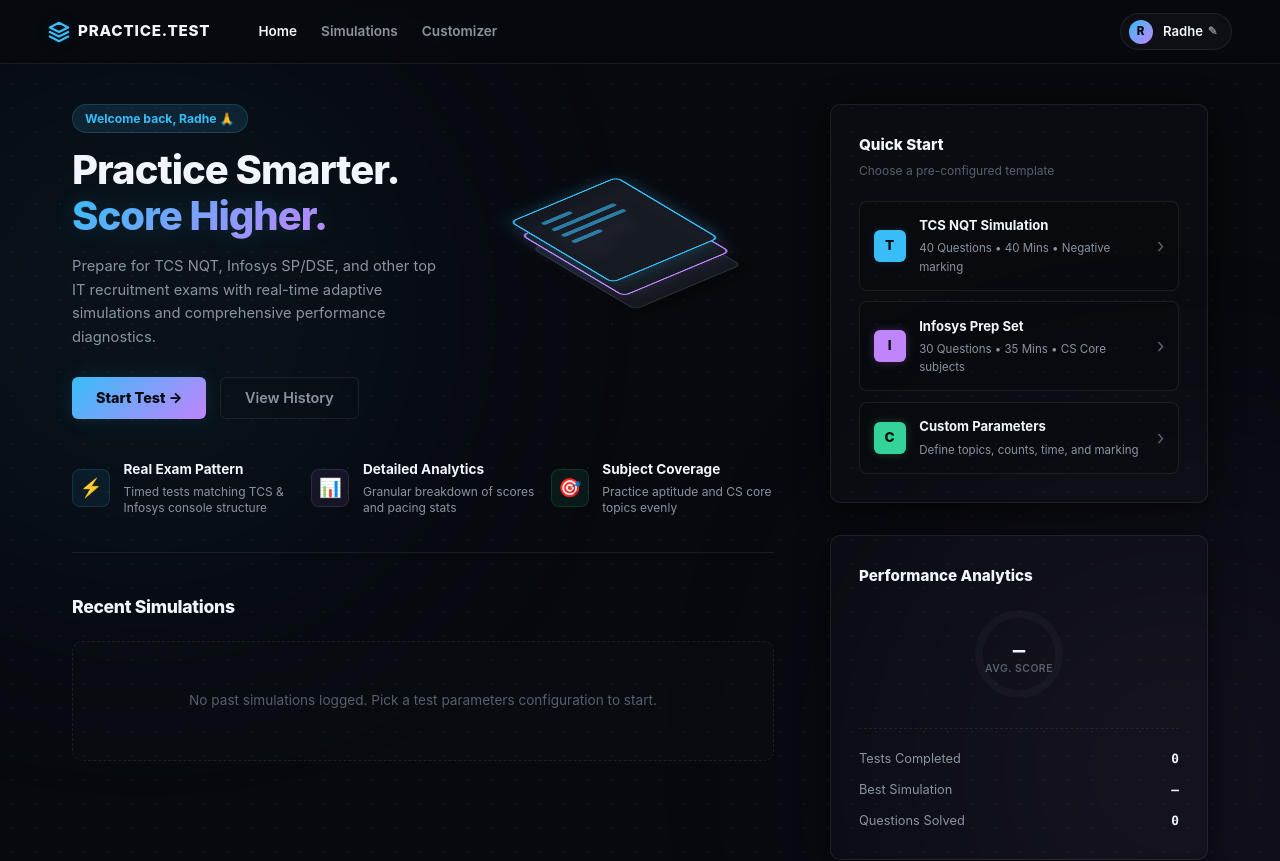
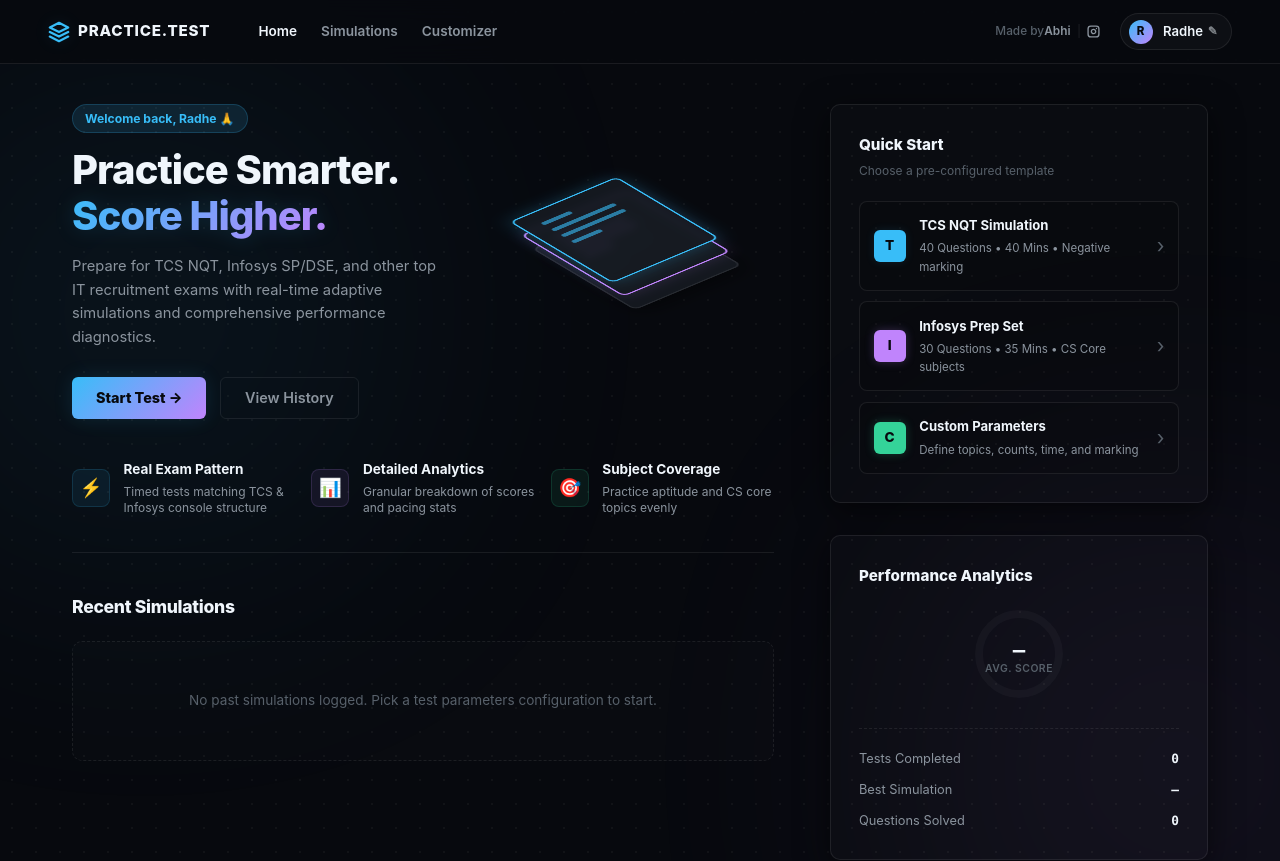
Before and after one commit to pabhi0901/quiz_practise, a React (Vite) app: page / in a window 1280 px wide. Shown: the top 861 px of the page. Built offline with nearby package versions, Linux system fonts and the light colour scheme.

Commit message:
design: align Instagram SVG icon center-axis with flexbox layout and push

```diff
--- a/src/components/SetupScreen.css
+++ b/src/components/SetupScreen.css
@@ -97,6 +97,32 @@
 .nav-right {
   display: flex;
   align-items: center;
+  gap: 1.25rem;
+}
+
+.nav-credits {
+  font-size: 0.74rem;
+  color: var(--text-muted);
+  font-weight: 500;
+  user-select: none;
+  display: flex;
+  align-items: center;
+}
+
+.nav-credits a {
+  color: var(--text-secondary);
+  text-decoration: none;
+  font-weight: 600;
+  transition: color var(--transition);
+}
+
+.nav-credits a:hover {
+  color: var(--accent);
+}
+
+.credits-divider {
+  margin: 0 0.4rem;
+  color: rgba(255, 255, 255, 0.08);
 }
 
 .profile-badge {
@@ -1065,3 +1091,19 @@
 .footer-contact-link:hover {
   color: var(--accent);
 }
+
+.nav-credits-insta {
+  display: flex;
+  align-items: center;
+  justify-content: center;
+  color: var(--text-muted);
+  transition: color var(--transition);
+}
+
+.nav-credits-insta:hover {
+  color: var(--accent);
+}
+
+.insta-svg-icon {
+  display: block;
+}
--- a/src/components/SetupScreen.jsx
+++ b/src/components/SetupScreen.jsx
@@ -193,6 +193,17 @@ export default function SetupScreen({ onComplete, initialConfig }) {
           </div>
         </div>
         <div className="nav-right">
+          <div className="nav-credits">
+            Made by <a href="https://www.linkedin.com/in/abhishek-pandey-45b215296/" target="_blank" rel="noreferrer" className="nav-credits-author">Abhi</a>
+            <span className="credits-divider">|</span>
+            <a href="https://www.instagram.com/__abhishekpandey_/" target="_blank" rel="noreferrer" className="nav-credits-insta" title="Instagram">
+              <svg viewBox="0 0 24 24" width="13" height="13" fill="none" stroke="currentColor" strokeWidth="2.5" strokeLinecap="round" strokeLinejoin="round" className="insta-svg-icon">
+                <rect x="2" y="2" width="20" height="20" rx="5" ry="5"></rect>
+                <path d="M16 11.37A4 4 0 1 1 12.63 8 4 4 0 0 1 16 11.37z"></path>
+                <line x1="17.5" y1="6.5" x2="17.51" y2="6.5"></line>
+              </svg>
+            </a>
+          </div>
           <div className="profile-badge">
             <div className="avatar-placeholder">
               {userName ? userName.charAt(0).toUpperCase() : 'R'}
```
